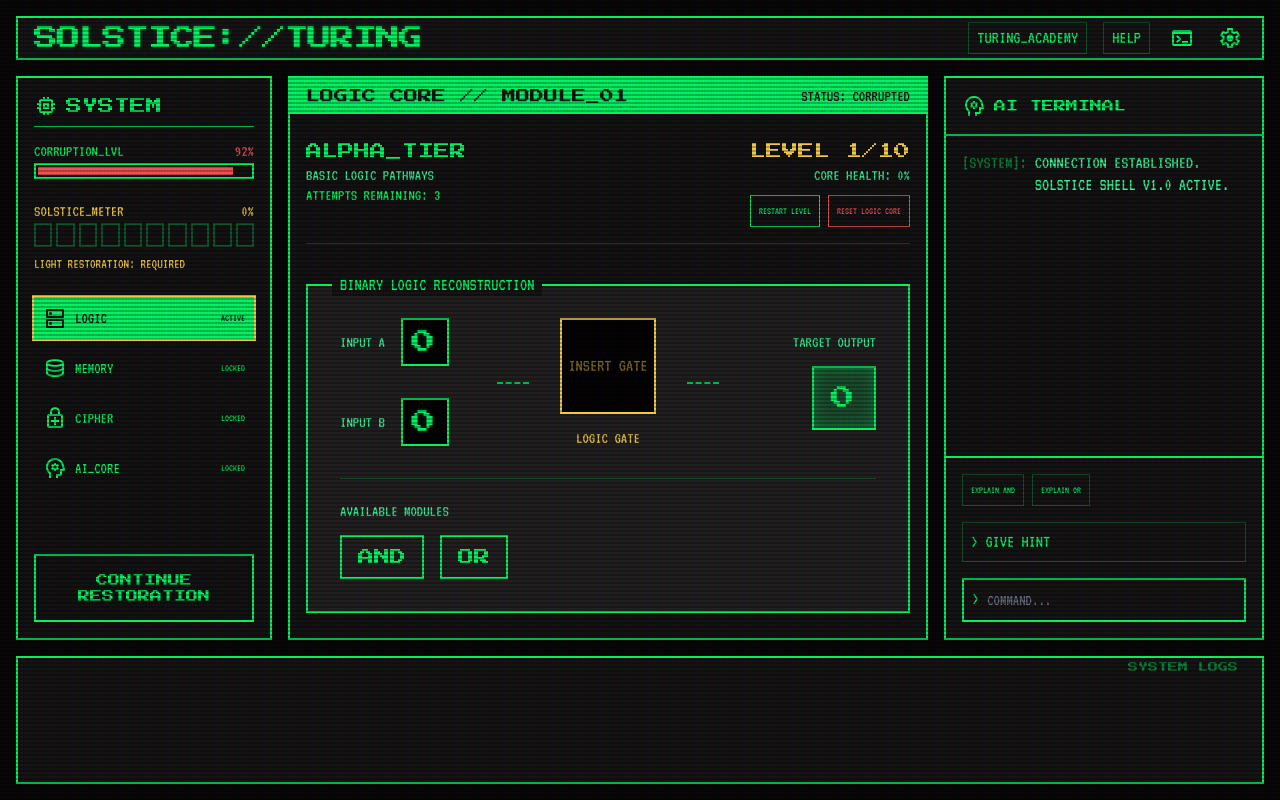
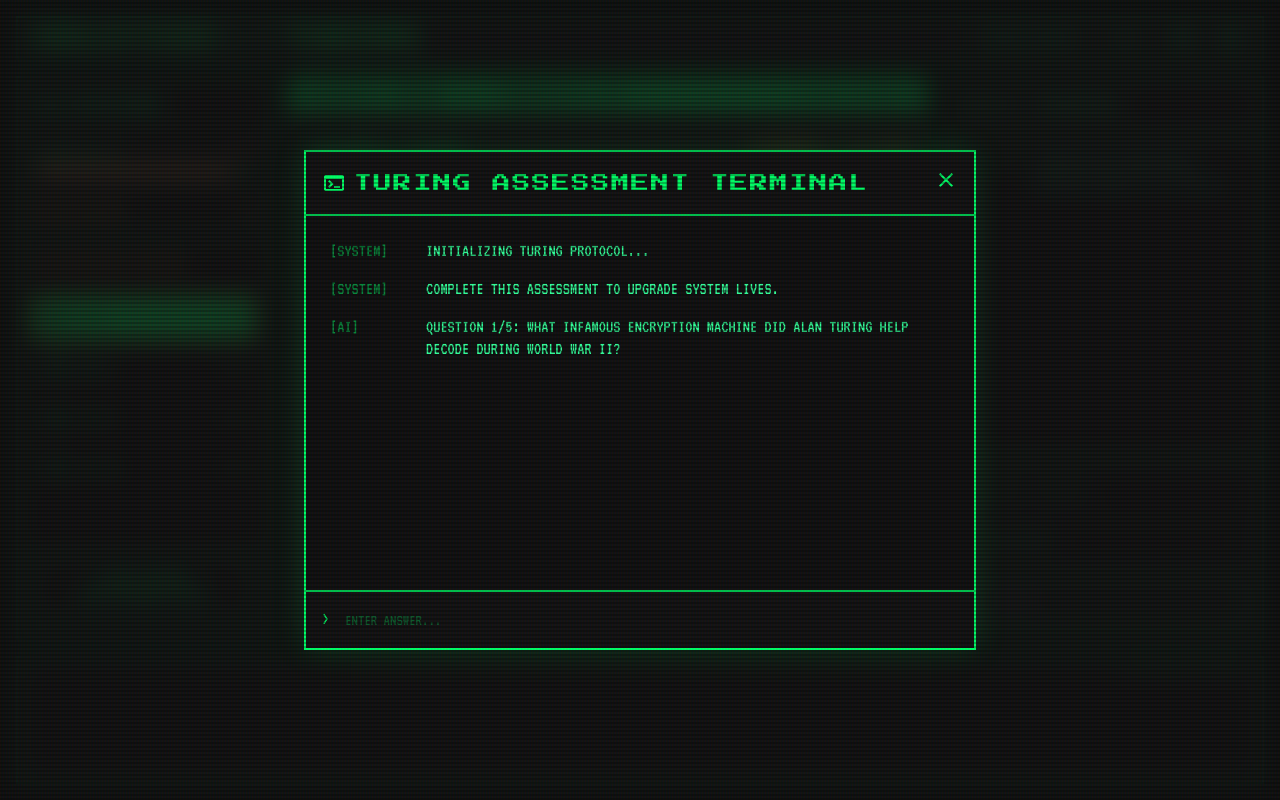
Before and after one commit to Tushar-Bajpai/solistice-turing-game, a React (Vite) app: page / in a window 1280 px wide. Both pictures are taken after a click on the element "terminal". Built offline with nearby package versions, Linux system fonts and the light colour scheme.

Commit message:
Terminal window pop up and Quiz terminal

```diff
--- a/src/App.jsx
+++ b/src/App.jsx
@@ -36,6 +36,7 @@ function App() {
       memoryComplete: false,
       memoryLevel: 0,
       memoryCoreHealth: 0,
+      bonusAttempts: 0,
       modules: { logic: false, memory: false, cipher: false, ai: false }
     };
   });
--- /dev/null
+++ b/src/components/QuizTerminal.jsx
@@ -0,0 +1,130 @@
+import React, { useState, useEffect, useRef } from 'react';
+
+const QUIZ_QUESTIONS = [
+  {
+    question: "What infamous encryption machine did Alan Turing help decode during World War II?",
+    answer: "ENIGMA"
+  },
+  {
+    question: "In what year did Alan Turing propose his famous 'Turing Test'?",
+    answer: "1950"
+  },
+  {
+    question: "The June Solstice typically occurs around which date? (Enter Number)",
+    answer: "21"
+  },
+  {
+    question: "During the June Solstice, what is the highest point the sun reaches in the sky called?",
+    answer: "ZENITH"
+  },
+  {
+    question: "Alan Turing formalized the concepts of algorithm and computation with what theoretical device?",
+    answer: "TURING MACHINE"
+  }
+];
+
+export default function QuizTerminal({ onClose, setGameState }) {
+  const [currentIdx, setCurrentIdx] = useState(0);
+  const [inputValue, setInputValue] = useState('');
+  const [logs, setLogs] = useState([
+    { sender: 'SYSTEM', text: 'INITIALIZING TURING PROTOCOL...' },
+    { sender: 'SYSTEM', text: 'COMPLETE THIS ASSESSMENT TO UPGRADE SYSTEM LIVES.' }
+  ]);
+  const [completed, setCompleted] = useState(false);
+  const messagesEndRef = useRef(null);
+
+  useEffect(() => {
+    const timer = setTimeout(() => {
+      setLogs(prev => [...prev, { sender: 'AI', text: `QUESTION ${currentIdx + 1}/5: ${QUIZ_QUESTIONS[currentIdx].question}` }]);
+    }, 1000);
+    return () => clearTimeout(timer);
+  // eslint-disable-next-line react-hooks/exhaustive-deps
+  }, []);
+
+  useEffect(() => {
+    messagesEndRef.current?.scrollIntoView({ behavior: 'smooth' });
+  }, [logs]);
+
+  const handleSubmit = (e) => {
+    if (e.key === 'Enter' && inputValue.trim()) {
+      const val = inputValue.trim().toUpperCase();
+      setInputValue('');
+      setLogs(prev => [...prev, { sender: 'USER', text: `> ${val}` }]);
+
+      if (val === QUIZ_QUESTIONS[currentIdx].answer) {
+        setLogs(prev => [...prev, { sender: 'SYSTEM', text: 'CORRECT.' }]);
+
+        if (currentIdx + 1 < QUIZ_QUESTIONS.length) {
+          setCurrentIdx(prev => prev + 1);
+          setTimeout(() => {
+            setLogs(prev => [...prev, { sender: 'AI', text: `QUESTION ${currentIdx + 2}/5: ${QUIZ_QUESTIONS[currentIdx + 1].question}` }]);
+          }, 500);
+        } else {
+          setCompleted(true);
+          setLogs(prev => [...prev, { sender: 'SYSTEM', text: 'ASSESSMENT COMPLETE.' }]);
+
+          setTimeout(() => {
+            setGameState(prev => ({
+              ...prev,
+              bonusAttempts: (prev.bonusAttempts || 0) + 1
+            }));
+            setLogs(prev => [...prev, { sender: 'ARCHIVE', text: '=== UPGRADE GRANTED ===\n+1 BONUS ATTEMPT ADDED GLOBALLY' }]);
+          }, 1000);
+        }
+      } else {
+        setLogs(prev => [...prev, { sender: 'SYSTEM', text: 'INCORRECT. TRY AGAIN.' }]);
+      }
+    }
+  };
+
+  return (
+    <div className="absolute inset-0 z-50 flex items-center justify-center p-4 bg-background/80 backdrop-blur-md">
+      <div className="w-full max-w-2xl h-[500px] flex flex-col terminal-border bg-panel-gray shadow-[0_0_30px_rgba(0,255,102,0.15)] relative animate-[fadeIn_0.3s_ease-out]">
+
+        <header className="border-b-2 border-terminal-green p-4 flex justify-between items-center bg-surface shrink-0">
+          <div className="flex items-center gap-2">
+            <span className="material-symbols-outlined text-terminal-green">terminal</span>
+            <h2 className="font-headline-md text-terminal-green tracking-widest">TURING ASSESSMENT TERMINAL</h2>
+          </div>
+          <button onClick={onClose} className="text-terminal-green hover:text-warning-red transition-colors">
+            <span className="material-symbols-outlined">close</span>
+          </button>
+        </header>
+
+        <div className="flex-grow p-6 font-code-sm text-soft-green overflow-y-auto space-y-4 custom-scrollbar">
+          {logs.map((log, idx) => (
+            <div key={idx} className="flex gap-4">
+              <span className="text-terminal-green opacity-50 shrink-0 w-20">[{log.sender}]</span>
+              <span className={`whitespace-pre-wrap flex-1 ${log.sender === 'USER' ? 'text-terminal-green' : log.sender === 'ARCHIVE' ? 'text-solstice-gold font-headline-md glow-gold' : 'text-soft-green'}`}>
+                {log.text}
+              </span>
+            </div>
+          ))}
+          <div ref={messagesEndRef} />
+        </div>
+
+        {!completed && (
+          <div className="p-4 border-t-2 border-terminal-green bg-surface shrink-0 flex gap-4">
+            <span className="text-terminal-green">&gt;</span>
+            <input
+              className="bg-transparent border-none outline-none focus:ring-0 p-0 text-terminal-green w-full font-code-sm uppercase placeholder-terminal-green/30"
+              placeholder="ENTER ANSWER..."
+              type="text"
+              value={inputValue}
+              onChange={e => setInputValue(e.target.value)}
+              onKeyDown={handleSubmit}
+              autoFocus
+            />
+          </div>
+        )}
+        {completed && (
+          <div className="p-4 border-t-2 border-terminal-green bg-surface shrink-0 flex justify-center">
+            <button onClick={onClose} className="bg-terminal-green text-black font-headline-md px-6 py-2 hover:bg-solstice-gold transition-colors">
+              CLOSE TERMINAL
+            </button>
+          </div>
+        )}
+      </div>
+    </div>
+  );
+}
--- a/src/screens/MainHub.jsx
+++ b/src/screens/MainHub.jsx
@@ -1,6 +1,7 @@
 import React, { useState, useEffect, useRef } from 'react';
 import SystemSidebar from '../components/SystemSidebar';
 import AiTerminal from '../components/AiTerminal';
+import QuizTerminal from '../components/QuizTerminal';
 import { animate } from 'animejs';
 
 export const LOGIC_TIERS = [
@@ -44,11 +45,30 @@ function evaluateGate(gate, a, b) {
 }
 
 export default function MainHub({ setCurrentScreen, currentScreen, gameState, setGameState, addSystemLog, systemLogs, updateProgress }) {
+  const safeGameState = gameState || {
+    lightRestoration: 0,
+    corruptionLevel: 92,
+    logicComplete: false,
+    logicLevel: 0,
+    logicCoreHealth: 0,
+    bonusAttempts: 0,
+    unlockedGates: []
+  };
+
+  const baseAttempts = 3 + (safeGameState.bonusAttempts || 0);
+
   const [showSuccess, setShowSuccess] = useState(false);
   const [selectedGate, setSelectedGate] = useState(null);
-  const [attempts, setAttempts] = useState(3);
+  const [attempts, setAttempts] = useState(baseAttempts);
   const [showFailure, setShowFailure] = useState(false);
   const [showResetConfirm, setShowResetConfirm] = useState(false);
+  const [showQuizTerminal, setShowQuizTerminal] = useState(false);
+
+  useEffect(() => {
+    if (attempts < baseAttempts && attempts === 3) {
+       setAttempts(baseAttempts);
+    }
+  }, [baseAttempts]);
 
   const gateRef = useRef(null);
   const successContainerRef = useRef(null);
@@ -66,15 +86,6 @@ export default function MainHub({ setCurrentScreen, currentScreen, gameState, se
     terminalRef.current?.executeCommand('ACADEMY');
   };
 
-  const safeGameState = gameState || {
-    lightRestoration: 0,
-    corruptionLevel: 92,
-    logicComplete: false,
-    logicLevel: 0,
-    logicCoreHealth: 0,
-    unlockedGates: []
-  };
-
   const safeSystemLogs = systemLogs || [];
   const puzzleIndex = Math.min(safeGameState.logicLevel || 0, PUZZLES.length - 1);
   const currentPuzzle = PUZZLES[puzzleIndex];
@@ -88,7 +99,7 @@ export default function MainHub({ setCurrentScreen, currentScreen, gameState, se
   };
 
   const handleRestartLevel = () => {
-    setAttempts(3);
+    setAttempts(baseAttempts);
     setSelectedGate(null);
     setShowFailure(false);
     if (addSystemLog) addSystemLog(`[SYS] LEVEL ${currentPuzzle.level.toString().padStart(2, '0')} RESTARTED`);
@@ -118,7 +129,7 @@ export default function MainHub({ setCurrentScreen, currentScreen, gameState, se
         };
       });
     }
-    setAttempts(3);
+    setAttempts(baseAttempts);
     setSelectedGate(null);
     setShowFailure(false);
     setShowResetConfirm(false);
@@ -183,7 +194,7 @@ export default function MainHub({ setCurrentScreen, currentScreen, gameState, se
         if (isFinalStage) {
           if (updateProgress) updateProgress('logic', false); // false to apply the 25% reward globally
         } else {
-          setAttempts(3); // Reset attempts on successful level transition
+          setAttempts(baseAttempts); // Reset attempts on successful level transition
         }
         setShowSuccess(false);
         setSelectedGate(null);
@@ -239,6 +250,7 @@ export default function MainHub({ setCurrentScreen, currentScreen, gameState, se
     <>
       <div className="crt-overlay"></div>
       <div className="scanline"></div>
+      {showQuizTerminal && <QuizTerminal onClose={() => setShowQuizTerminal(false)} setGameState={setGameState} />}
       <div className="flex flex-col h-screen p-gutter gap-gutter flicker-layer">
         <header className="w-full flex justify-between items-center py-unit terminal-border border-b-2 border-terminal-green bg-surface px-gutter shrink-0">
           <div className="font-headline-lg text-headline-lg text-terminal-green uppercase tracking-tighter phosphor-glow">
@@ -247,7 +259,7 @@ export default function MainHub({ setCurrentScreen, currentScreen, gameState, se
           <div className="flex items-center gap-4">
             <button onClick={handleAcademy} className="font-code-sm text-terminal-green hover:text-solstice-gold border border-terminal-green/30 px-2 py-1 transition-colors">TURING_ACADEMY</button>
             <button onClick={handleHelp} className="font-code-sm text-terminal-green hover:text-solstice-gold border border-terminal-green/30 px-2 py-1 transition-colors">HELP</button>
-            <span className="material-symbols-outlined text-terminal-green cursor-pointer hover:bg-terminal-green hover:text-surface p-1">terminal</span>
+            <span onClick={() => setShowQuizTerminal(true)} className="material-symbols-outlined text-terminal-green cursor-pointer hover:bg-terminal-green hover:text-surface p-1">terminal</span>
             <span className="material-symbols-outlined text-terminal-green cursor-pointer hover:bg-terminal-green hover:text-surface p-1">settings</span>
           </div>
         </header>
--- a/src/screens/MemoryCore.jsx
+++ b/src/screens/MemoryCore.jsx
@@ -31,8 +31,15 @@ export default function MemoryCore({ setCurrentScreen, currentScreen, gameState,
   const [phase, setPhase] = useState('INIT'); // INIT, MEMORIZE, RECONSTRUCT, SUCCESS
   const [targetSequence, setTargetSequence] = useState('');
   const [playerInput, setPlayerInput] = useState('');
-  const [attempts, setAttempts] = useState(3);
+
+  const baseAttempts = 3 + (safeGameState.bonusAttempts || 0);
+  const [attempts, setAttempts] = useState(baseAttempts);
+
   const [showFailure, setShowFailure] = useState(false);
+
+  useEffect(() => {
+    setAttempts(prev => Math.max(prev, baseAttempts));
+  }, [baseAttempts]);
   const [showResetConfirm, setShowResetConfirm] = useState(false);
 
   const displayContainerRef = useRef(null);
@@ -152,7 +159,7 @@ export default function MemoryCore({ setCurrentScreen, currentScreen, gameState,
       if (isFinalStage) {
         if (updateProgress) updateProgress('memory', false);
       } else {
-        setAttempts(3);
+        setAttempts(baseAttempts);
         setPhase('INIT');
       }
     }, 1500);
@@ -193,7 +200,7 @@ export default function MemoryCore({ setCurrentScreen, currentScreen, gameState,
   };
 
   const handleRestartLevel = () => {
-    setAttempts(3);
+    setAttempts(baseAttempts);
     setShowFailure(false);
     if (addSystemLog) addSystemLog(`[SYS] LEVEL ${currentLevel.toString().padStart(2, '0')} RESTARTED`);
 
@@ -221,7 +228,7 @@ export default function MemoryCore({ setCurrentScreen, currentScreen, gameState,
         };
       });
     }
-    setAttempts(3);
+    setAttempts(baseAttempts);
     setShowFailure(false);
     setShowResetConfirm(false);
     setPhase('INIT');
```
Also changed, not shown: src/screens/CipherCore.jsx (+9 -3 lines).
